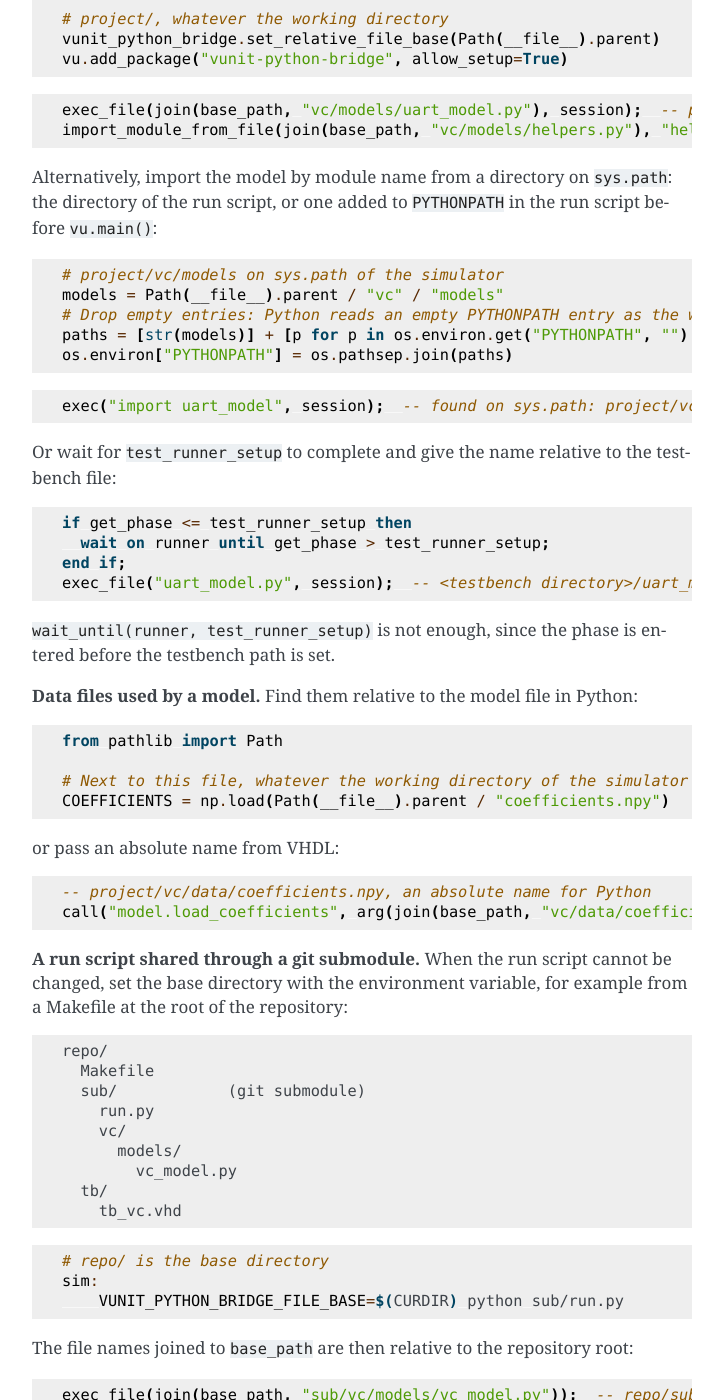
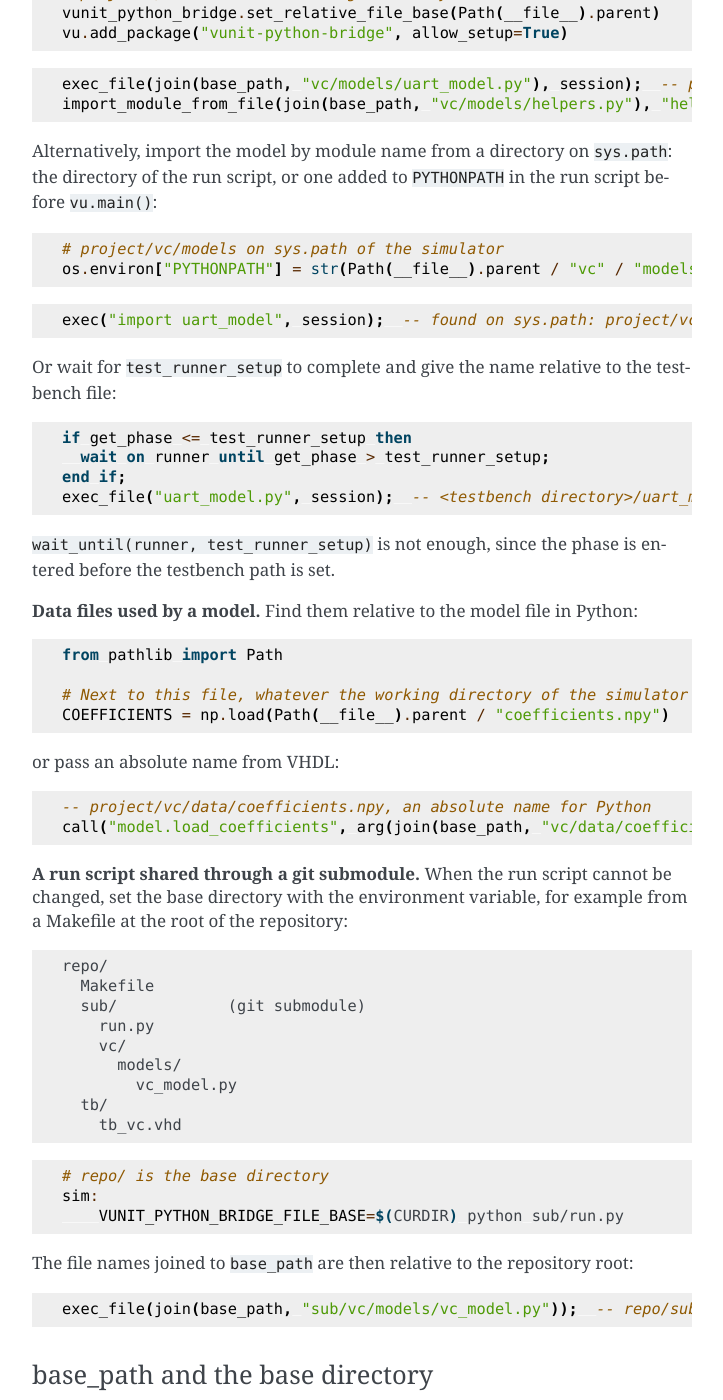
Before and after one commit to VUnit/vunit-python-bridge, a Sphinx documentation site: the page built from docs/user_guide.rst, in a window 1280 px wide and 1400 px high, scrolled down 14042 px. Shown: the whole window, without its empty margins (388-1111 px from the left). Built offline with Sphinx 7.4.7, drawn with Linux system fonts in a browser that asks for light colours; some of the changed text lies outside the part shown.

Commit message:
Shorten the documentation of base_path
The base_path comment says what it is, the release note is two
sentences, the PYTHONPATH recipe is one line, the user guide no longer
names simulators in the base_path section, and the example drops its
comment on the model file.

Co-Authored-By: Claude Opus 5.5 <noreply@anthropic.com>

```diff
--- a/docs/user_guide.rst
+++ b/docs/user_guide.rst
@@ -703,10 +703,7 @@ in the run script before ``vu.main()``:
 .. code-block:: python
 
     # project/vc/models on sys.path of the simulator
-    models = Path(__file__).parent / "vc" / "models"
-    # Drop empty entries: Python reads an empty PYTHONPATH entry as the working directory
-    paths = [str(models)] + [p for p in os.environ.get("PYTHONPATH", "").split(os.pathsep) if p]
-    os.environ["PYTHONPATH"] = os.pathsep.join(paths)
+    os.environ["PYTHONPATH"] = str(Path(__file__).parent / "vc" / "models")
 
 .. code-block:: vhdl
 
@@ -779,9 +776,7 @@ names to with ``join`` of VUnit's ``path`` package, which ``vunit_context``
 includes, the same way as ``tb_path(runner_cfg)``. It is a function without
 arguments: the base directory is a constant of a package generated when the
 package is set up, so it can be used at any time, before ``test_runner_setup``
-too, and on every simulator. On Riviera-PRO/Active-HDL, where ``exec_file`` is
-not supported, use it with ``import_module_from_file`` or for file names passed
-to a model. Without a base directory ``base_path`` is reported as a failure on
+too. Without a base directory ``base_path`` is reported as a failure on
 ``python_logger``, naming both ways of setting it, and returns ``""``.
 ``base_path`` serves any file name passed to a Python model, not only those of
 ``exec_file`` and ``import_module_from_file``, whose own relative file names
```
Also changed, not shown: other parts of docs/user_guide.rst (+1 -1 lines), release_notes/0.2.0.md (+1 -1 lines), 3 other files.
